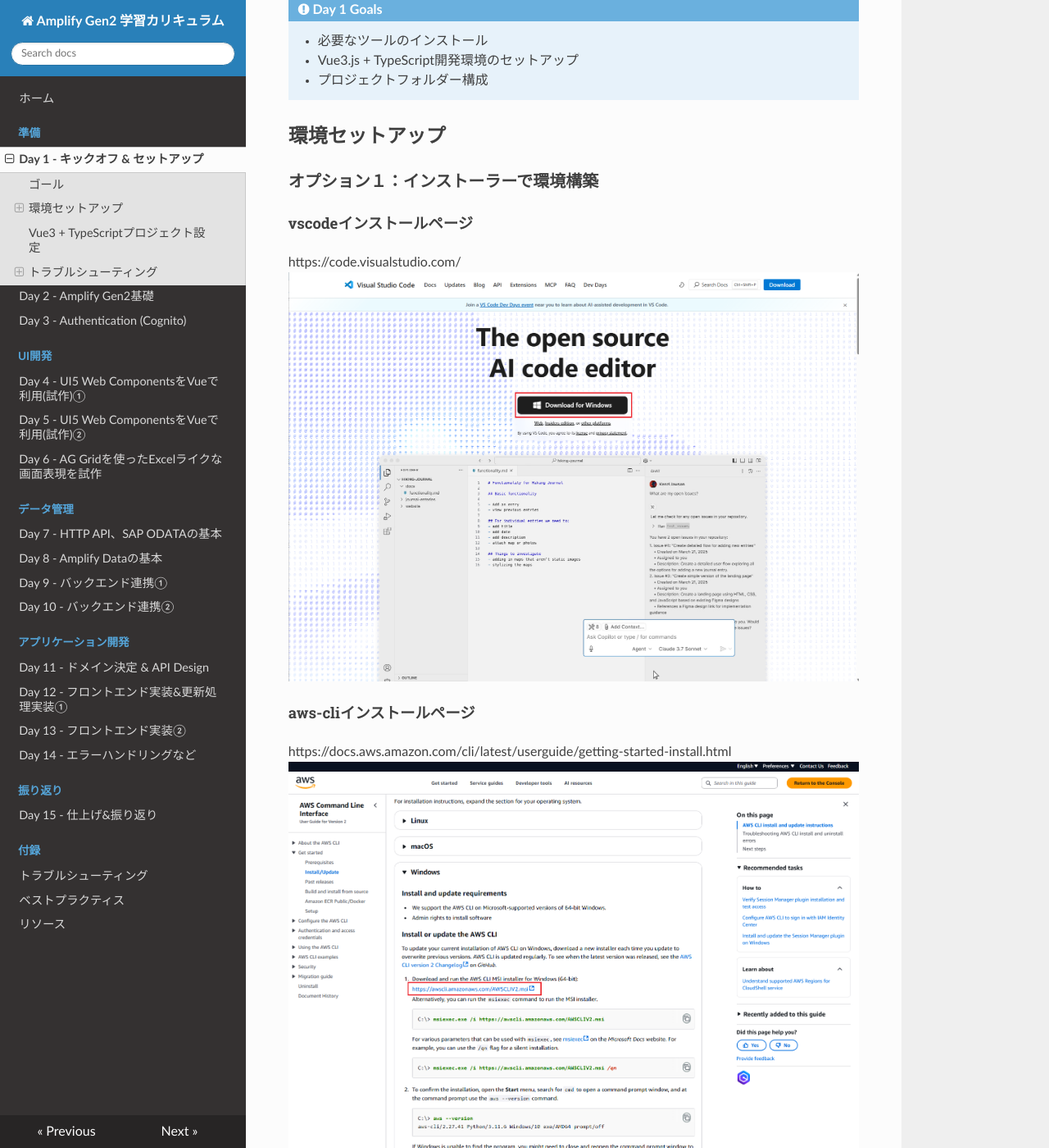
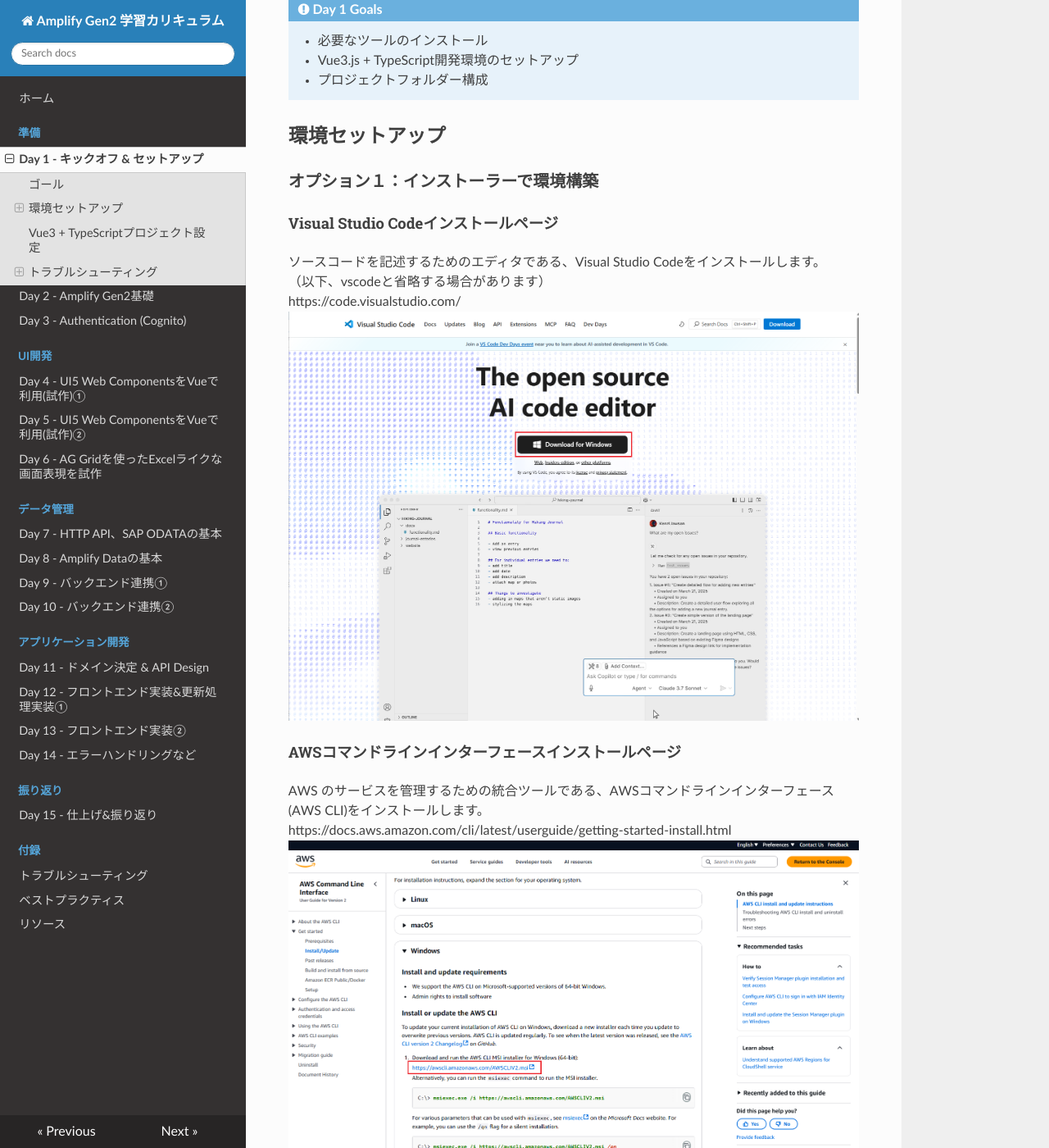
Before and after one commit to ET-n-pan/amplify-curriculum, an MkDocs documentation site: the page built from docs/foundation/day01-kickoff-setup.md, in a window 1280 px wide and 1400 px high, scrolled down 230 px. Shown: the whole window at 82% size. Built offline with MkDocs 1.6.1, drawn with Linux system fonts in a browser that asks for light colours; nearby versions of some CDN libraries; some of the changed text lies outside the part shown.

Commit message:
Day1に補足説明追加、リンク切れ修正

````diff
--- a/docs/foundation/day01-kickoff-setup.md
+++ b/docs/foundation/day01-kickoff-setup.md
@@ -10,19 +10,24 @@
 ## 環境セットアップ
 
 ### オプション１：インストーラーで環境構築
-#### vscodeインストールページ
+#### Visual Studio Codeインストールページ
+ソースコードを記述するためのエディタである、Visual Studio Codeをインストールします。
+（以下、vscodeと省略する場合があります）
 https://code.visualstudio.com/
 ![vscode-install](../images/screenshots/d1-install-vscode.png)
 
-#### aws-cliインストールページ
+#### AWSコマンドラインインターフェースインストールページ
+AWS のサービスを管理するための統合ツールである、AWSコマンドラインインターフェース(AWS CLI)をインストールします。
 https://docs.aws.amazon.com/cli/latest/userguide/getting-started-install.html
 ![aws-install](../images/screenshots/d1-install-aws-cli.png)
 
-#### nodejsインストールページ
+#### Node.jsインストールページ
+JavaScript実行環境となるNode.jsをインストールします。
 https://nodejs.org/ja/download
 ![nodejs-install](../images/screenshots/d1-install-nodejs.png)
 
 #### Gitインストールページ
+ソースコードなどのバージョン管理ツールであるGitをインストールします。
 https://git-scm.com/downloads/win
 ![git-install](../images/screenshots/d1-install-git.png)
 
@@ -56,13 +61,15 @@ node -v; npm -v; aws --version; code --version
 ```
 ![env-version](../images/screenshots/d1-env-version.png)
 
+---
+
 ## Vue3 + TypeScriptプロジェクト設定
 
 ```bash
 # Vue3+Typescriptプロジェクトを作成
 npm create vite@latest amplify-vue-ts-app
 ```
-![install-vue](../images/screenshots/d1-install-vue.png)
+![install-vue](../images/screenshots/d1-install-vite.png)
 ![install-typescript](../images/screenshots/d1-install-Typescript.png)
 
 ```
@@ -77,7 +84,7 @@ npm install
 # ローカルでプロジェクトを起動
 npm run dev
 
-# ctrl+cでプロジェクトを終了
+# ページの表示を確認したら、ctrl+cでプロジェクトを終了
 ```
 
 ![npm-run](../images/screenshots/d1-npm-run.png)
````
